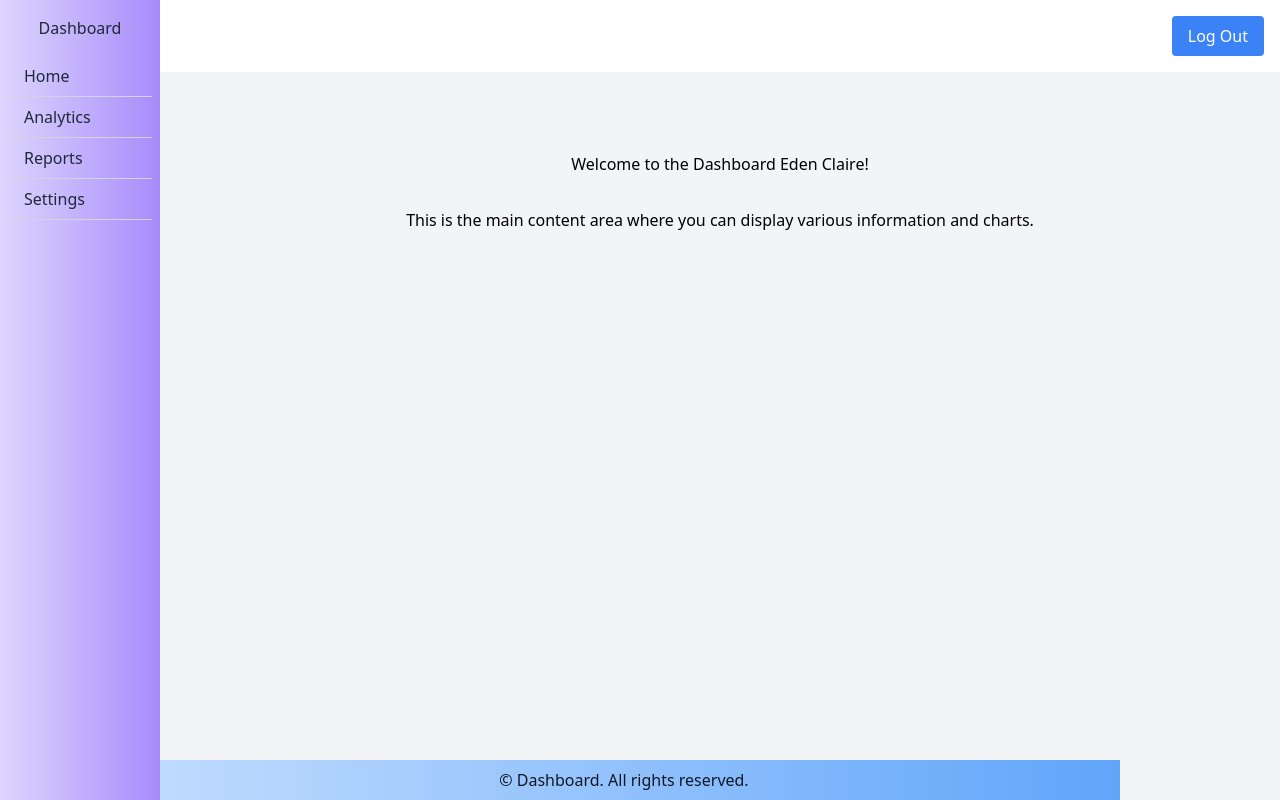
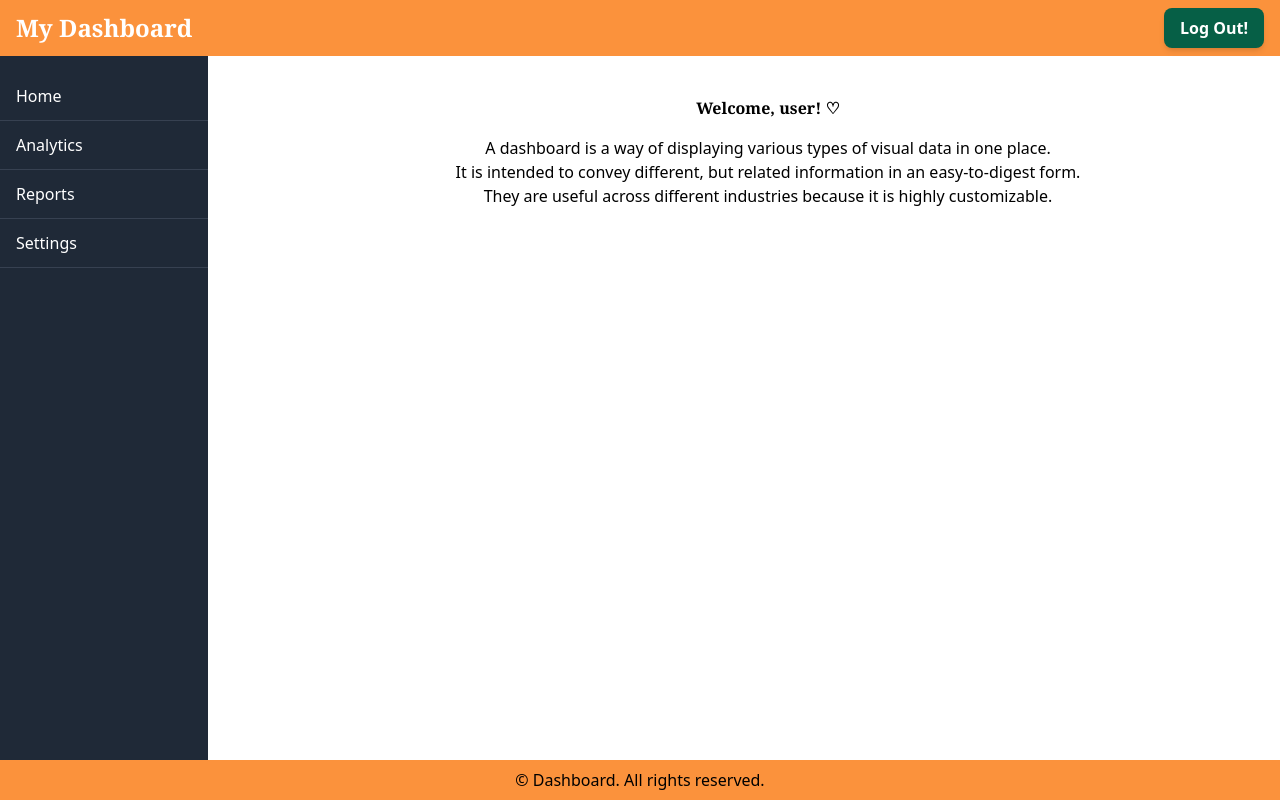
Before and after one commit to cindyclairebooc/web-systems-technologies, a website: page dist/dashboard.html in a window 1280 px wide. Drawn offline with nearby package versions, Linux system fonts and the light colour scheme.

Commit message:
updated tailwinds dashboard

```diff
--- a/dist/dashboard.html
+++ b/dist/dashboard.html
@@ -1,38 +1,40 @@
 <!DOCTYPE html>
 <html>
-
 <head>
-    <title>My Dashboard</title>
     <meta charset="UTF-8">
     <meta name="viewport" content="width=device-width, initial-scale=1.0">
-    <link href="https://cdn.jsdelivr.net/npm/tailwindcss@2.2.19/dist/tailwind.min.css" rel="stylesheet">
+    <title>My Dashboard</title>
+    <link href="style.css" rel="stylesheet">
 </head>
 
-<body class="bg-gray-100">
-    <div class="dashboard-header bg-white py-4">
-        <div class="flex justify-between items-center px-4">
-            <h1 class="text-lg font-semibold">My Dashboard</h1>
-            <a href="login.html">
-                <button class="out-button bg-blue-500 hover:bg-blue-600 text-white px-4 py-2 rounded">Log Out</button>
-            </a>
+<body class="bg-orange-50 flex justify-center">
+    <header class="fixed bg-orange-400 w-full px-5 py-2 flex justify-between items-center z-10">
+        <span to="/" class="text-2xl py-8 px-4 text-white font-serif font-bold">My Dashboard</span>
+        <div class="px-4">
+            <button class="px-4 py-2 text-base font-bold bg-emerald-800 text-white rounded-lg shadow-md hover:bg-emerald-600 focus:outline-none focus:ring-2 focus:ring-emerald-500 focus:ring-offset-2"
+            onclick="location.href='login.html';">Log Out!</button>
         </div>
-    </div>
-    <div class="sidebar-display bg-gradient-to-r from-purple-200 to-purple-400 text-gray-800 py-4 px-2 fixed top-0 left-0 h-full w-40">
-        <h2 class="text-center">Dashboard</h2>
-        <ul class="mt-4">
-            <li><a href="#Home" class="sidebar-button block py-2 px-4 border-b border-gray-300">Home</a></li>
-            <li><a href="#Analytics" class="sidebar-button block py-2 px-4 border-b border-gray-300">Analytics</a></li>
-            <li><a href="#Reports" class="sidebar-button block py-2 px-4 border-b border-gray-300">Reports</a></li>
-            <li><a href="#Settings" class="sidebar-button block py-2 px-4 border-b border-gray-300">Settings</a></li>
+    </header>
+
+    <div class="sidebar-display bg-gray-800 text-white w-52 h-screen fixed top-0 left-0">
+        <h2 class="text-center py-6">Dashboard</h2>
+        <ul>
+            <li><a href="#Home" class="sidebar-button block py-3 px-4 border-b border-gray-700">Home</a></li>
+            <li><a href="#Analytics" class="sidebar-button block py-3 px-4 border-b border-gray-700">Analytics</a></li>
+            <li><a href="#Reports" class="sidebar-button block py-3 px-4 border-b border-gray-700">Reports</a></li>
+            <li><a href="#Settings" class="sidebar-button block py-3 px-4 border-b border-gray-700">Settings</a></li>
         </ul>
     </div>
-    <div class="main-body ml-40 mt-20 px-4 text-center">
-        <h1>Welcome to the Dashboard Eden Claire!</h1>
-        <p class="mt-8">This is the main content area where you can display various information and charts.</p>
+
+    <div class="main-body ml-64 pt-24">
+        <h2 class="text-center mb-4 font-serif font-bold">Welcome, user! ♡</h2>
+        <p class="text-center">A dashboard is a way of displaying various types of visual data in one place.</p>
+        <p class="text-center">It is intended to convey different, but related information in an easy-to-digest form.</p>
+        <p class="text-center">They are useful across different industries because it is highly customizable.</p>
     </div>
-    <div class="footer bg-gradient-to-r from-blue-200 to-blue-400 text-gray-900 py-2 px-4 fixed bottom-0 left-40 w-3/4 flex justify-center items-center">
-        <h5 class="mr-8">&copy; Dashboard. All rights reserved.</h5>
+
+    <header class="fixed bg-orange-400 w-full px-5 py-2 flex justify-center items-end z-10 bottom-0">
+        <h5 class="">© Dashboard. All rights reserved.</h5>
     </div>
 </body>
-
 </html>
```
